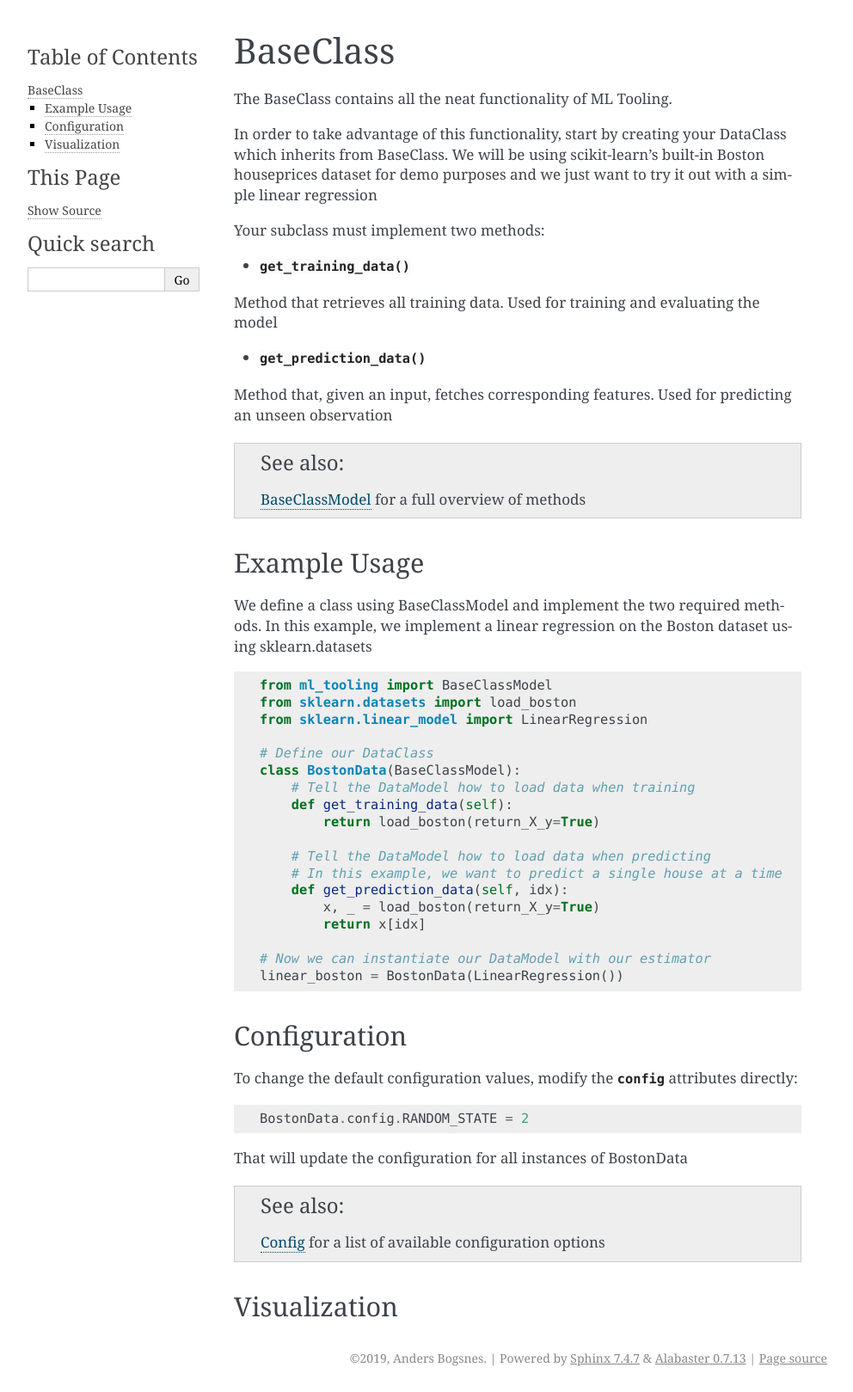
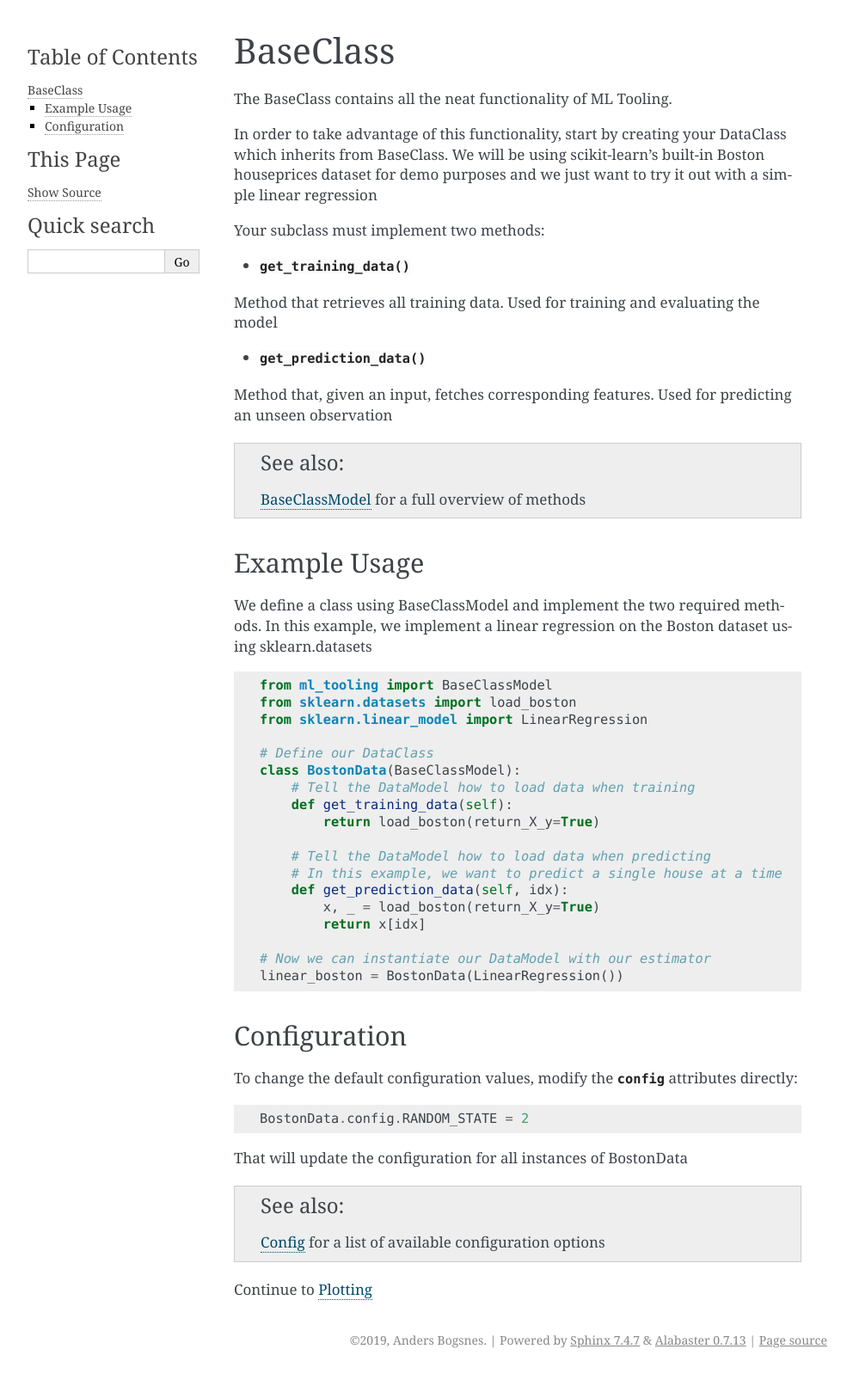
Before and after one commit to andersbogsnes/ml_tooling, a Sphinx documentation site: the page built from docs/baseclass.rst, in a window 1280 px wide. Shown: the whole page at 86% size, without its empty margins (148-1140 px from the left). Built offline with Sphinx 7.4.7, drawn with Linux system fonts in a browser that asks for light colours; after the commit the page ends 1598 px from its top, so only the background shows below that.

Commit message:
Added Continue links to each page

```diff
--- a/docs/baseclass.rst
+++ b/docs/baseclass.rst
@@ -62,5 +62,4 @@ That will update the configuration for all instances of BostonData
 .. seealso::
     :ref:`config` for a list of available configuration options
 
-Visualization
--------------
+Continue to :doc:`plotting`
--- a/docs/install.rst
+++ b/docs/install.rst
@@ -14,3 +14,5 @@ With ``conda``
 --------------
 ``conda`` is a great way to manage Pydata packages::
     ``conda install -c conda-forge ml_tooling``
+
+Continue to :doc:`quickstart`
--- a/docs/quickstart.rst
+++ b/docs/quickstart.rst
@@ -88,3 +88,5 @@ We can try out many different models:
 <Result LassoLars: neg_mean_squared_error: -72.26 >]
 
 We get the results in sorted order for each model and see that LinearRegression gives us the best result!
+
+Continue to :doc:`tutorial`
--- a/docs/tutorial.rst
+++ b/docs/tutorial.rst
@@ -12,3 +12,5 @@ We start with our normal imports
 >>> from sklearn.preprocessing import StandardScaler
 >>> from sklearn.pipeline import Pipeline
 >>> from sklearn.linear_model import LinearRegression, Ridge,
+
+Continue to :doc:`baseclass`
```
